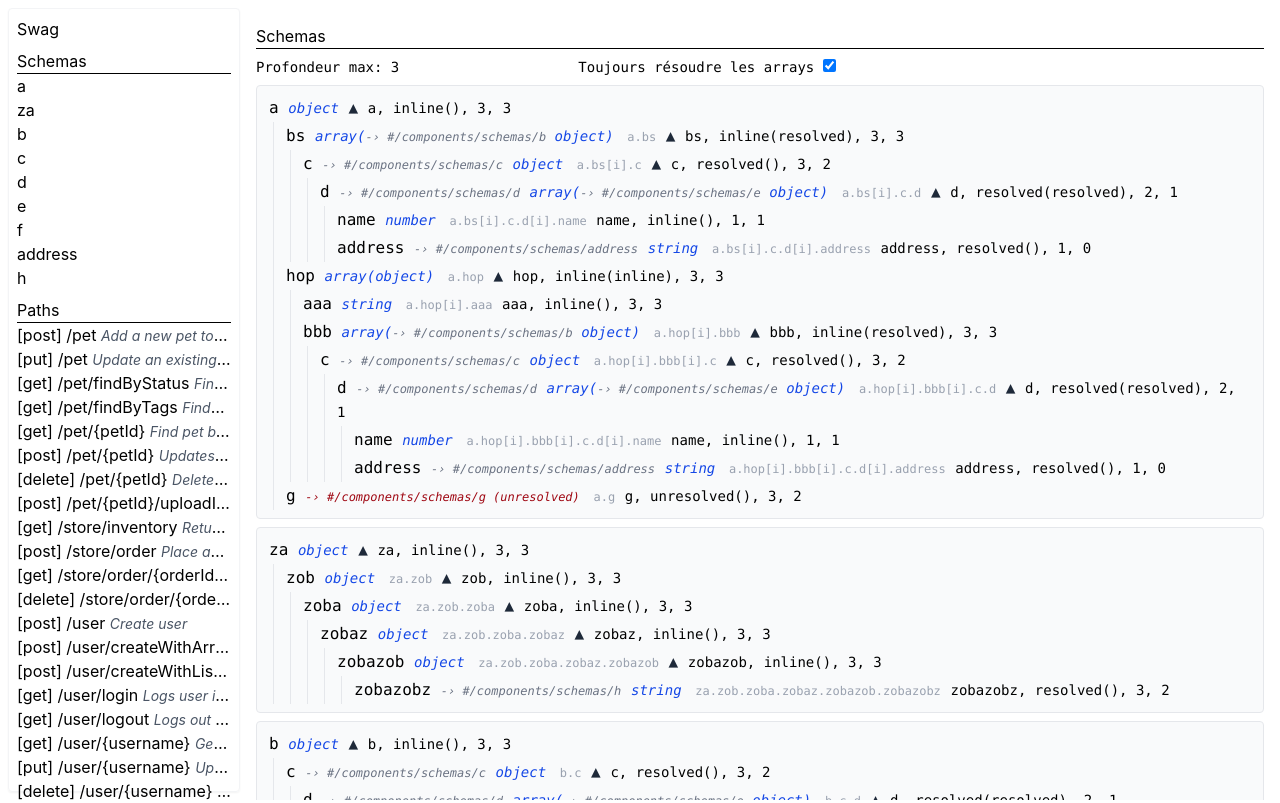
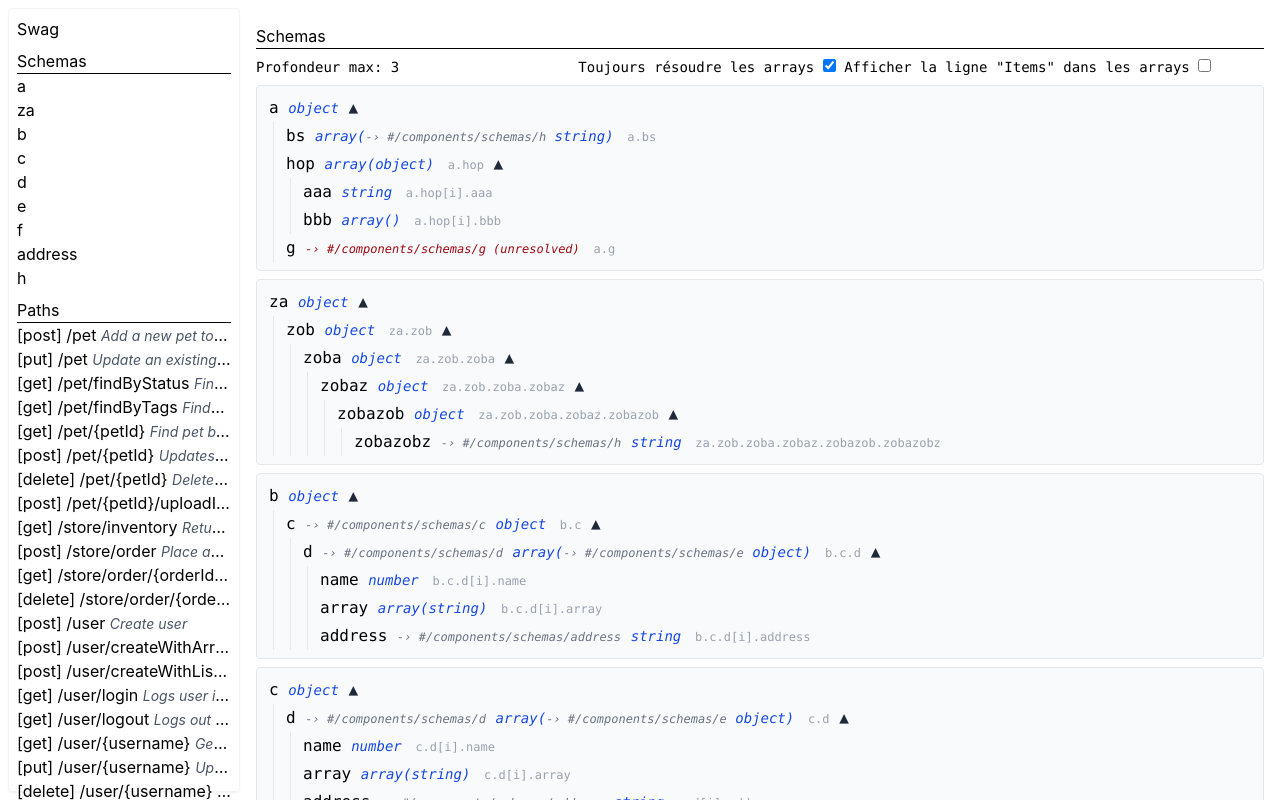
Before and after one commit to LaDorade/swag, a SvelteKit app: page / in a window 1280 px wide. Built offline with nearby package versions, Linux system fonts and the light colour scheme.

Commit message:
togggle display of items lines

```diff
--- a/src/lib/Schema/Schema.svelte
+++ b/src/lib/Schema/Schema.svelte
@@ -35,11 +35,11 @@
 
 
     let shouldResolveInnerSchema = $derived.by(() => {
-        if (resolvedSchema?.type === 'resolved'){
+        if (resolvedSchema?.resolutionType === 'resolved'){
             if (resolutionDepth <= 1) {
                 return settings.alwaysResolveArray;
             }
-        } else if (resolvedSchema?.type === 'inline'){
+        } else if (resolvedSchema?.resolutionType === 'inline'){
             if (resolutionDepth <= 0) {
                 return settings.alwaysResolveArray;
             }
@@ -55,23 +55,19 @@
         : null
     )
     // Inline ARE in the schema, so we dont count them
-    // except for inline array with resolved inner schema
-    //  because the inner "array" element (in the spec) is not shown in the UI
-    //  (not like Swagger where there is a "Items" line)
     let newDepth = $derived.by(() => {
         let depth = resolutionDepth - 1;
-        if (resolvedSchema.type === 'inline'
-        ) {
+        if (resolvedSchema.resolutionType === 'inline') {
             depth += 1;
         }
         return Math.max(depth, 0);
     })
     let newDepthInnerArray = $derived.by(() => {
         let depth = newDepth - 1;
-        if (resolvedSchema.type === 'inline'
-            && resolvedArrayInnerSchema?.type === 'inline') {
-            depth += 1;
-        } else if (settings.alwaysResolveArray) {
+        // Special case of inline schema array with inline subSchema
+        if (settings.alwaysResolveArray
+            || (resolvedSchema.resolutionType === 'inline'
+                && resolvedArrayInnerSchema?.resolutionType === 'inline')) {
             depth += 1;
         }
         return Math.max(depth, 0);
@@ -83,19 +79,26 @@
     // properties: {...}
     // items: {...}
     let foldable = $derived(
-           resolvedArrayInnerSchema?.resolved
-        || resolvedSchema.schema.properties)
+        resolvedSchema.schema.properties
+        || (resolvedSchema.schema.items
+            && (settings.showItemsLineOnArray
+                || (resolvedArrayInnerSchema?.resolved
+                    && resolvedArrayInnerSchema.schema.properties)))
+    )
 
     // Dont render head (infos) objects with no name (likely only referenced in array)
-    let renderHead = $derived(
-        !(resolvedSchema.schema.properties && !name)
-    )
+    let renderHead = $derived.by(() => {
+        if (name) {
+            return true;
+        }
+        return settings.showItemsLineOnArray;
+    })
 
     let schemaType = $derived(deduceSchemaType(resolvedSchema.schema))
     let properties = $derived(Object.entries(resolvedSchema.schema.properties ?? {}))
 </script>
 
-{#snippet ref(r: string)}
+{#snippet ref (r: string)}
     <a onclick={e => e.stopPropagation()} href="#{getSchemaAnchor(r)}"
         class="hover:underline">{r}</a>
 {/snippet}
@@ -104,11 +107,13 @@
     <div class="w-full h-full px-1 py-0.5">
         {#if name}
             <span class="font-mono">{name}</span>
-            {#if resolvedSchema.type === 'resolved' && resolvedSchema.origin.$ref}
+        {:else}
+            <span class="font-mono text-sm text-gray-600">Items:</span>
+        {/if}
+        {#if resolvedSchema.resolved}
+            {#if resolvedSchema.resolutionType === 'resolved' && resolvedSchema.origin.$ref}
                 <span class="text-xs italic text-gray-500">-&rsaquo; {@render ref(resolvedSchema.origin.$ref)}</span>
             {/if}
-        {/if}
-        {#if resolvedSchema.resolved}
             {#if schemaType}
                 <span class="text-sm italic font-mono text-blue-700">
                     {schemaType}{#if resolvedArrayInnerSchema}
@@ -127,10 +132,10 @@
             {#if resolvedSchema.schema.format}
                 <span class="text-xs font-mono text-gray-700">({resolvedSchema.schema.format})</span>
             {/if}
-        {:else if resolvedSchema.type === 'maxDepth'}
+        {:else if resolvedSchema.resolutionType === 'maxDepth'}
             <span class="text-xs italic text-gray-500">
                 -&rsaquo; {@render ref(resolvedSchema.origin.$ref)} (max depth)</span>
-        {:else if resolvedSchema.type === 'unresolved'}
+        {:else if resolvedSchema.resolutionType === 'unresolved'}
             <span class="text-xs italic text-red-800">
                 -&rsaquo; {resolvedSchema.schema.$ref} (unresolved)</span>
         {/if}
@@ -141,10 +146,6 @@
             <span class="text-gray-800">
                 {open ? '▲' : '▼'}</span>
         {/if}
-        <span class="text-sm">
-            {name ?? ''}, {resolvedSchema.type}({resolvedArrayInnerSchema?.type}), {resolutionDepth}, {newDepth}
-        </span>
-
     </div>
 {/snippet}
 
--- a/src/lib/stores/Settings.svelte.ts
+++ b/src/lib/stores/Settings.svelte.ts
@@ -6,6 +6,8 @@ class Settings {
 
     schemaMaxResolutionDepth = $state<number>(3)
     forwardReferenceMaxDemth = $state<number>(3)
+
+    showItemsLineOnArray = $state<boolean>(false);
 }
 
 export const settings = new Settings()
--- a/src/lib/stores/Spec.svelte.ts
+++ b/src/lib/stores/Spec.svelte.ts
@@ -3,10 +3,10 @@ import { settings } from "./Settings.svelte";
 
 
 type ResolutionResult =
-    |({ type: 'inline';     schema: ResolvedSchema }
-    | { type: 'resolved';   schema: ResolvedSchema }
-    | { type: 'maxDepth';   schema: UnresolvedSchema }
-    | { type: 'unresolved'; schema: UnresolvedSchema})
+    |({ resolutionType: 'inline';     schema: ResolvedSchema }
+    | { resolutionType: 'resolved';   schema: ResolvedSchema }
+    | { resolutionType: 'maxDepth';   schema: UnresolvedSchema }
+    | { resolutionType: 'unresolved'; schema: UnresolvedSchema})
     & {
         path: UnresolvedSchema[];
         resolved: boolean;
@@ -36,7 +36,7 @@ class Resolver {
         if (!this._schema.$ref) {
             return {
                 origin: this._origin,
-                type: 'inline',
+                resolutionType: 'inline',
                 schema: this._schema as ResolvedSchema,
                 path: this._path,
                 resolved: true
@@ -47,7 +47,7 @@ class Resolver {
         if (!schemaFromRef) {
             return {
                 origin: this._origin,
-                type: 'unresolved',
+                resolutionType: 'unresolved',
                 schema: this._schema,
                 path: this._path,
                 resolved: false
@@ -57,7 +57,7 @@ class Resolver {
         if (depth <= 0) {
             return {
                 origin: this._origin,
-                type: 'maxDepth',
+                resolutionType: 'maxDepth',
                 schema: this._schema,
                 path: this._path,
                 resolved: false
@@ -66,9 +66,9 @@ class Resolver {
 
         // TODO: cycle detection instead of depht - 1
         const resolved = Resolver.resolve(schemaFromRef, this._forwardRefResolutionDepth - 1);
-        if (resolved.type === 'inline') {
+        if (resolved.resolutionType === 'inline') {
             return {
-                type: 'resolved',
+                resolutionType: 'resolved',
                 resolved: true,
                 origin: this._origin,
                 schema: resolved.schema,
--- a/src/routes/+page.svelte
+++ b/src/routes/+page.svelte
@@ -57,6 +57,11 @@
                     <input class="inline"
                         type="checkbox" bind:checked={settings.alwaysResolveArray}>
                 </label>
+                <label class="">
+                    Afficher la ligne "Items" dans les arrays
+                    <input class="inline"
+                        type="checkbox" bind:checked={settings.showItemsLineOnArray}>
+                </label>
             </div>
             {#each Object.entries(schemas) as [name, schema] (name)}
                 {@const anchor = getSchemaAnchor(`#/components/schemas/${name}`)}
--- a/src/routes/spec.json
+++ b/src/routes/spec.json
@@ -853,7 +853,7 @@
         "properties": {
           "bs": {
             "items": {
-              "$ref": "#/components/schemas/b"
+              "$ref": "#/components/schemas/h"
             }
           },
           "hop": {
@@ -866,7 +866,7 @@
                 "bbb": {
                   "type": "array",
                   "items": {
-                    "$ref": "#/components/schemas/b"
+                    "$ref": ""
                   }
                 }
               }
@@ -933,6 +933,11 @@
           "name": {
             "type": "number"
           },
+          "array": {
+            "items": {
+              "type": "string"
+            }
+          },
           "address": {
             "$ref": "#/components/schemas/address"
           }
```
